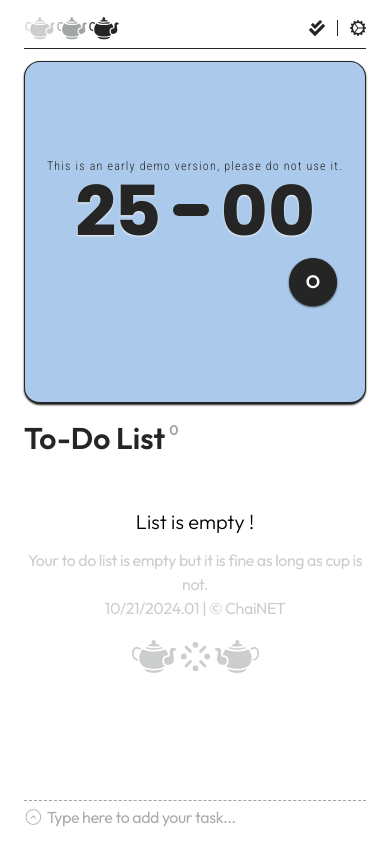
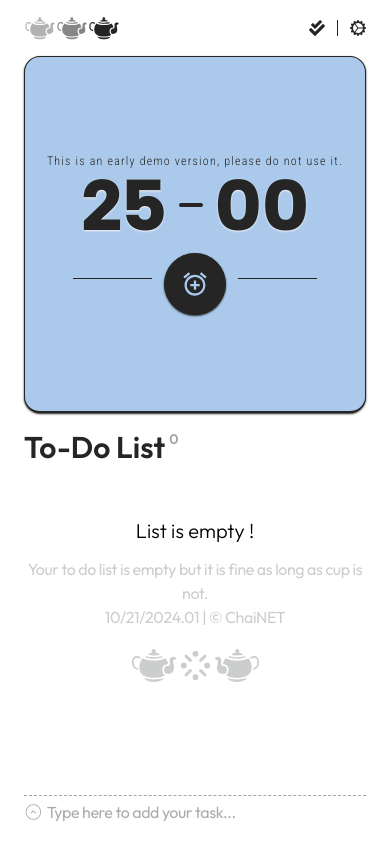
Before and after one commit to Chai-NET/ChaidoroWeb, a React (Vite) app: page / in a window 390 px wide. Built offline with nearby package versions, Linux system fonts and the light colour scheme.

Commit message:
0.42 | [R] Color fixes

```diff
--- a/src/App.jsx
+++ b/src/App.jsx
@@ -114,7 +114,7 @@ function Navbar() {
   const { theme } = useTheme();
   return (
     <div
-      className={`theme-${theme} relative z-40 flex items-center justify-between border-b border-primary bg-bgPrimary pb-1 font-Outfit`}
+      className={`theme-${theme} relative z-40 flex items-center justify-between border-primary bg-bgPrimary font-Outfit`}
     >
       {/* Main Chaidoro Logo */}
       <a
@@ -122,9 +122,9 @@ function Navbar() {
         className="group flex w-1/2 cursor-pointer items-center gap-0 transition-all duration-300 hover:gap-2"
       >
         {/* Three Chainiks */}
-        <GiTeapot className="block aspect-square size-8 rounded-full text-secondary45 transition-all delay-0 duration-300 group-hover:rotate-[25deg]" />
-        <GiTeapot className="block aspect-square size-8 rounded-full text-secondary transition-all delay-200 duration-300 group-hover:rotate-[25deg]" />
-        <GiTeapot className="block aspect-square size-8 rounded-full text-primary transition-all delay-500 duration-300 group-hover:rotate-[25deg]" />
+        <GiTeapot className="block aspect-square size-8 rounded-full text-blax opacity-35 transition-all delay-0 duration-300 group-hover:rotate-[25deg]" />
+        <GiTeapot className="block aspect-square size-8 rounded-full text-blax opacity-55 transition-all delay-200 duration-300 group-hover:rotate-[25deg]" />
+        <GiTeapot className="block aspect-square size-8 rounded-full text-blax transition-all delay-500 duration-300 group-hover:rotate-[25deg]" />
         <div className="invisible absolute flex justify-between pl-1 xsm:visible xsm:relative">
           <h1 className="font-Outfit text-2xl font-semibold tracking-tight text-primary">
             {t("chaidoro")}
--- a/src/components/clock.jsx
+++ b/src/components/clock.jsx
@@ -2,6 +2,9 @@ import { useState } from "react";
 import { useEffect } from "react";
 import "../i18n";
 import { useTranslation } from "react-i18next";
+
+// Icons
+import { MdAddAlarm } from "react-icons/md";
 
 // Utilities
 import { useTheme } from "../utils/ThemeContext.jsx";
@@ -27,17 +30,17 @@ function Clock() {
             <h1 className="text-7xl font-black shadow-text text-shadow-sm sm:text-8xl md:text-9xl">
               25
             </h1>
-            <div className="h-3 w-9 rounded-full bg-blax" />
+            <div className="h-1 w-6 rounded-full bg-blax" />
 
             <h1 className="text-7xl font-black shadow-text text-shadow-sm sm:text-8xl md:text-9xl">
               00
             </h1>
           </div>
 
-          <div className="flex items-center justify-center gap-3 px-72">
+          <div className="flex items-center justify-center gap-3 px-12 xsm:px-16 sm:px-24 md:px-52 xl:px-72">
             <div className="h-[1px] w-full bg-blax" />
             <button className="z-30 mt-3 aspect-square cursor-pointer rounded-full border border-b-2 border-blax bg-blax px-4 font-Outfit text-lg font-semibold uppercase text-white shadow-sm shadow-blax">
-              O
+              <MdAddAlarm className="size-7 fill-accent outline-1" />
             </button>
             <div className="h-[1px] w-full bg-blax" />
           </div>
--- a/src/components/taskBar.jsx
+++ b/src/components/taskBar.jsx
@@ -100,16 +100,16 @@ export default function TaskBar() {
                   <Reorder.Item value={todo} key={todo}>
                     <li key={index}>
                       {/* Individual task */}
-                      <div className="my-2 flex flex-row items-center justify-between gap-3 rounded-lg border border-blax border-secondary bg-neutral-50 p-3 pr-6 shadow-sm shadow-blax hover:cursor-grab active:cursor-grabbing">
+                      <div className="my-2 flex flex-row items-center justify-between gap-3 rounded-lg border border-blax bg-neutral-50 p-3 pr-6 shadow-sm shadow-neutral-500 hover:cursor-grab active:cursor-grabbing">
                         <div className="flex items-center gap-3">
                           <button
-                            className="group peer aspect-square rounded-lg border border-secondary p-1 transition-all duration-300 ease-in-out hover:bg-primary"
+                            className="group peer aspect-square rounded-full border border-emerald-600 border-secondary p-1 transition-all duration-300 ease-in-out hover:bg-emerald-600"
                             onClick={() => handleRemoveTodo(index)}
                           >
-                            <FaCheck className="size-3 fill-primary opacity-0 transition-all duration-100 ease-in-out group-hover:fill-white group-hover:opacity-100" />
+                            <FaCheck className="size-3 fill-emerald-300 opacity-0 transition-all duration-100 ease-in-out group-hover:fill-white group-hover:opacity-100" />
                           </button>
                           {/* Task Name */}
-                          <div className="line-clamp-1 whitespace-nowrap font-Outfit text-primary transition-all duration-500 first-letter:uppercase hover:line-clamp-3 hover:cursor-grab hover:font-semibold hover:tracking-wide hover:text-secondary active:cursor-grabbing group-hover:text-emerald-600 peer-hover:font-bold peer-hover:tracking-wider">
+                          <div className="line-clamp-1 whitespace-nowrap font-Outfit text-lg font-medium text-primary transition-all duration-500 first-letter:uppercase hover:line-clamp-3 hover:cursor-grab hover:font-semibold hover:tracking-wide hover:text-secondary active:cursor-grabbing group-hover:text-emerald-600 peer-hover:font-bold peer-hover:tracking-wider">
                             {todo}
                           </div>
                         </div>
--- a/src/index.css
+++ b/src/index.css
@@ -39,7 +39,7 @@
   --color-dark: #bd9999;
   --color-text: #e5d4d4;
   --color-bg: #e5d4d4;
-  --color-accentColor: #abcaeb;
+  --color-accentColor: #503a3a;
 }
 
 .theme-white {
@@ -57,5 +57,5 @@
   --color-dark: #cfcfcf;
   --color-text: #cfcfcf;
   --color-bg: #212121;
-  --color-accentColor: #abcaeb;
+  --color-accentColor: #66558b;
 }
```
